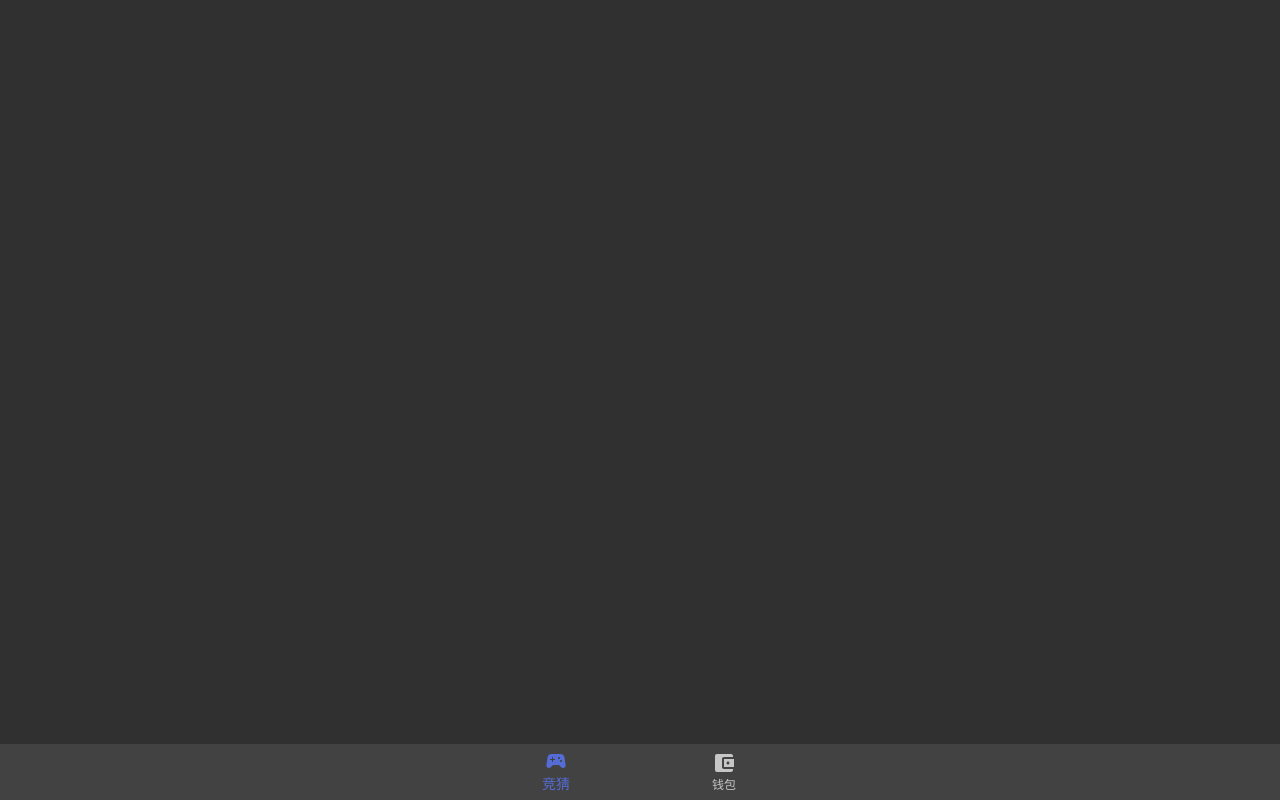
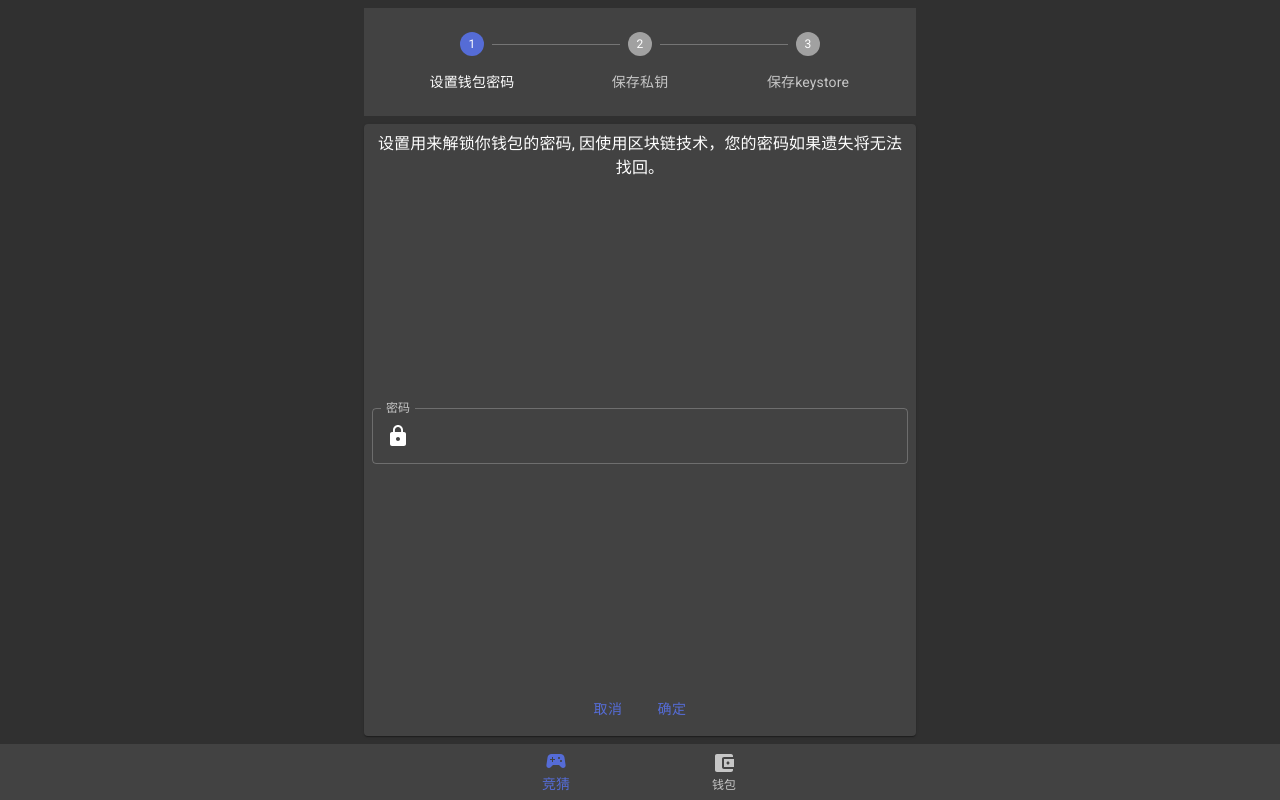
Before and after one commit to yuchenyang1994/Kingbet, a React (Create React App) app in the folder client/: page /createAccount in a window 1280 px wide. Built offline with nearby package versions, Linux system fonts and the light colour scheme.

Commit message:
Add: 添加账户

```diff
--- a/client/package.json
+++ b/client/package.json
@@ -13,6 +13,7 @@
     "@material-ui/icons": "^4.9.1",
     "axios": "^0.20.0",
     "clsx": "latest",
+    "file-saver": "^2.0.2",
     "react": "latest",
     "react-dom": "latest",
     "react-router-config": "^5.1.1",
--- a/client/src/App.js
+++ b/client/src/App.js
@@ -1,7 +1,7 @@
 import React from 'react';
 import Box from '@material-ui/core/Box';
 import Container from '@material-ui/core/Container';
-import { BottomNavigation, BottomNavigationAction, FormHelperText } from '@material-ui/core';
+import { BottomNavigation, BottomNavigationAction} from '@material-ui/core';
 import SportsEsportsIcon from '@material-ui/icons/SportsEsports';
 import AccountBalanceWalletIcon from '@material-ui/icons/AccountBalanceWallet';
 import { renderRoutes } from "react-router-config";
--- a/client/src/Root.js
+++ b/client/src/Root.js
@@ -1,16 +1,27 @@
-import React from 'react';
+import React, {useEffect} from 'react';
 import Box from '@material-ui/core/Box';
 import { BrowserRouter, Switch } from 'react-router-dom';
 import { renderRoutes } from 'react-router-config';
 import routes from "./route";
+import Provider from './store/provider';
+import getWeb3 from "./components/getWeb3";
+import axios from "axios"
 
 export default function Root() {
+  useEffect(() => {
+    const initWeb3 = async () => {
+      React.$web3 = await getWeb3();
+    }
+    initWeb3();
+    React.$axios = axios;
+  });
   return (
-    <Box maxWidth="sm">
-      <BrowserRouter>
-        <Switch>{renderRoutes(routes)}</Switch>
-
-      </BrowserRouter>
-    </Box>
+    <Provider>
+      <Box maxWidth="sm">
+        <BrowserRouter>
+          <Switch>{renderRoutes(routes)}</Switch>
+        </BrowserRouter>
+      </Box>
+    </Provider>
   );
 }
--- /dev/null
+++ b/client/src/components/getWeb3.js
@@ -0,0 +1,38 @@
+import Web3 from "web3";
+
+const getWeb3 = () =>
+  new Promise((resolve, reject) => {
+    // Wait for loading completion to avoid race conditions with web3 injection timing.
+    window.addEventListener("load", async () => {
+      // Modern dapp browsers...
+      if (window.ethereum) {
+        const web3 = new Web3(window.ethereum);
+        try {
+          // Request account access if needed
+          await window.ethereum.enable();
+          // Acccounts now exposed
+          resolve(web3);
+        } catch (error) {
+          reject(error);
+        }
+      }
+      // Legacy dapp browsers...
+      else if (window.web3) {
+        // Use Mist/MetaMask's provider.
+        const web3 = window.web3;
+        console.log("Injected web3 detected.");
+        resolve(web3);
+      }
+      // Fallback to localhost; use dev console port by default...
+      else {
+        const provider = new Web3.providers.HttpProvider(
+          "http://127.0.0.1:8545"
+        );
+        const web3 = new Web3(provider);
+        console.log("No web3 instance injected, using Local web3.");
+        resolve(web3);
+      }
+    });
+  });
+
+export default getWeb3;
--- /dev/null
+++ b/client/src/pages/CreateAccount.js
@@ -0,0 +1,233 @@
+import React from "react";
+import { makeStyles } from "@material-ui/core/styles";
+import Paper from "@material-ui/core/Paper";
+import Box from "@material-ui/core/Box";
+import Stepper from "@material-ui/core/Stepper";
+import Step from "@material-ui/core/Step";
+import StepLabel from "@material-ui/core/StepLabel";
+import LockIcon from "@material-ui/icons/Lock";
+import SaveIcon from "@material-ui/icons/Save";
+import Typography from "@material-ui/core/Typography";
+import TextField from "@material-ui/core/TextField";
+import InputAdornment from "@material-ui/core/InputAdornment";
+import Button from "@material-ui/core/Button";
+import { saveAs } from 'file-saver';
+
+function getSteps() {
+  return ["设置钱包密码", "保存私钥", "保存keystore"];
+}
+
+const useStyle = makeStyles((theme) => ({
+  root: {
+    paddingTop: "1vh",
+    display: "flex",
+    height: "100%",
+    flexDirection: "column",
+  },
+  paperRoot: {
+    paddingTop: "1vh",
+    paddingBottom: "1vh",
+    height: "100%",
+  },
+  paperContent: {
+    display: "flex",
+    flexDirection: "column",
+    wordWrap: "break-word",
+    textAlign: "center",
+    padding: "1vh",
+    height: "100%",
+    justifyContent: "space-between"
+  }
+}));
+
+function SetPassword(props) {
+  const classes = useStyle();
+  const { onChangePassWord, onOK, onCancel } = props;
+
+  return (
+    <Paper className={classes.paperContent}>
+      <Typography>
+        设置用来解锁你钱包的密码, 因使用区块链技术，您的密码如果遗失将无法找回。
+      </Typography>
+      <TextField
+        id="outlined-password-input"
+        label="密码"
+        type="password"
+        autoComplete="current-password"
+        variant="outlined"
+        InputProps={{
+          startAdornment: (
+            <InputAdornment position="start">
+              <LockIcon />
+            </InputAdornment>
+          ),
+        }}
+        onChange={(event) => {
+          onChangePassWord(event.target.value);
+        }}
+      />
+      <div>
+        <Button
+          color="primary"
+          onClick={event => {
+          onCancel(event);
+        }}>取消</Button>
+        <Button
+          color="primary"
+          onClick={(event) => {
+            onOK(event);
+          }}
+        >
+          确定
+        </Button>
+      </div>
+    </Paper>
+  );
+}
+
+function ShowPrivateCode(props) {
+  const { privateCode, onOK, onCancel } = props;
+  const classes = useStyle();
+  return (
+    <Paper className={classes.paperContent}>
+      <Typography>
+        这是你账户私钥，请妥善保存，如果私钥被他人掌握，你的资产将会遗失。
+      </Typography>
+
+      <Typography>
+        {privateCode}
+      </Typography>
+      <div>
+        <Button
+          color="primary"
+          onClick={event => {
+          onCancel(event);
+        }}>取消</Button>
+        <Button
+          color="primary"
+          onClick={(event) => {
+            onOK(event);
+          }}
+        >
+          确定
+        </Button>
+      </div>
+    </Paper>
+  )
+}
+
+function SaveKeystore(props) {
+  const { onSave, onOK, onCancel } = props;
+  const classes = useStyle();
+
+  return (
+    <Paper className={classes.paperContent}>
+      <Typography>
+        keystore文件是你账户的凭证，只需要密码就可以解锁账户。如果遗失只能通过私钥重新生成，请妥善保存
+      </Typography>
+      <Button
+        variant="contained"
+        color="primary"
+        size="large"
+        onClick={event => {
+          onSave(event)
+        }}
+        startIcon={<SaveIcon />}
+      >
+        保存Keystore
+      </Button>
+      <div>
+        <Button
+          color="primary"
+          onClick={event => {
+          onCancel(event);
+        }}>取消</Button>
+        <Button
+          color="primary"
+          onClick={(event) => {
+            onOK(event);
+          }}
+        >
+          确定
+        </Button>
+      </div>
+    </Paper>
+  )
+
+}
+
+
+
+export default function CreatAccount(props) {
+  const classes = useStyle();
+  const [activeStep, setActiveStep] = React.useState(0);
+  const [password, setPassword] = React.useState("");
+  const [account, setAccount] = React.useState({});
+  const steps = getSteps();
+  const web3 = React.$web3;
+
+  function getStepPanel() {
+    switch (activeStep) {
+      case 0:
+        return (
+          <SetPassword
+            onChangePassWord={password => setPassword(password)}
+            onOK={event => {
+              let account = web3.eth.accounts.create(password);
+              setAccount(account);
+              setActiveStep(1);
+            }}
+            onCancel={event => {}}
+          />
+        )
+      case 1:
+        return (
+          <ShowPrivateCode
+            privateCode={account.privateKey}
+            onOK={event => {
+              setActiveStep(2);
+            }}
+            onCancel={event => {
+              setActiveStep(0);
+            }}
+          />
+        )
+      case 2:
+        return (
+          <SaveKeystore
+            onSave={event => {
+              let keystore = web3.eth.accounts.encrypt(account.privateKey, password);
+              let keystore_stringify = JSON.stringify(keystore);
+              let keystore_file = new File([keystore_stringify], "keystore.json", { type: "text/plain;charset=utf-8" });
+              saveAs(keystore_file);
+              localStorage.setItem("keystore", keystore_stringify);
+            }}
+
+            onOK={event => {
+              props.history.push("/wallet")
+            }}
+            onCancel={event => {
+              setActiveStep(1);
+            }}
+          />
+        )
+      default:
+        break;
+      }
+    }
+
+  return (
+    <Box className={classes.root}>
+      <Stepper activeStep={activeStep} alternativeLabel>
+        {steps.map((label) => (
+          <Step key={label}>
+            <StepLabel>{label}</StepLabel>
+          </Step>
+        ))}
+      </Stepper>
+      <div className={classes.paperRoot}>
+        {getStepPanel()}
+      </div>
+    </Box>
+  );
+}
--- a/client/src/route.js
+++ b/client/src/route.js
@@ -1,7 +1,7 @@
-import React from 'react';
 import App from './App';
 import Home from './pages/Home';
 import Wallet from './pages/Wallet';
+import CreateAccount from './pages/CreateAccount';
 
 const routes = [{
     path: "/",
@@ -13,6 +13,9 @@ const routes = [{
     }, {
         path: "/wallet",
         component: Wallet
+    }, {
+        path: "/createAccount",
+        component: CreateAccount
     }]
 }];
 
--- a/client/src/store/provider.js
+++ b/client/src/store/provider.js
@@ -1,3 +1,4 @@
+import React from 'react';
 import providers from './providers';
 
 // 数据 Provider 组合器
```
Also changed, not shown: 1 other file (tests, documents, lock files or other folders).
